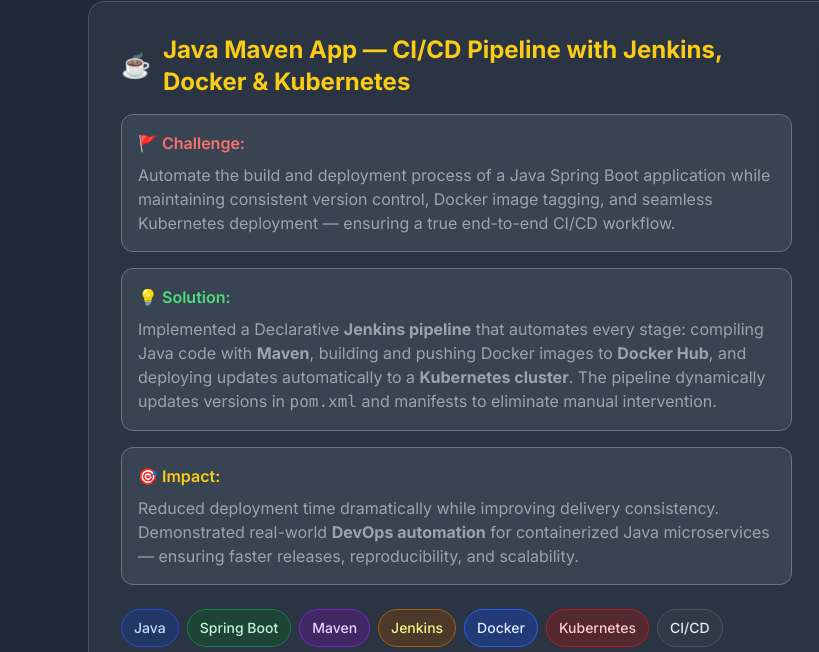
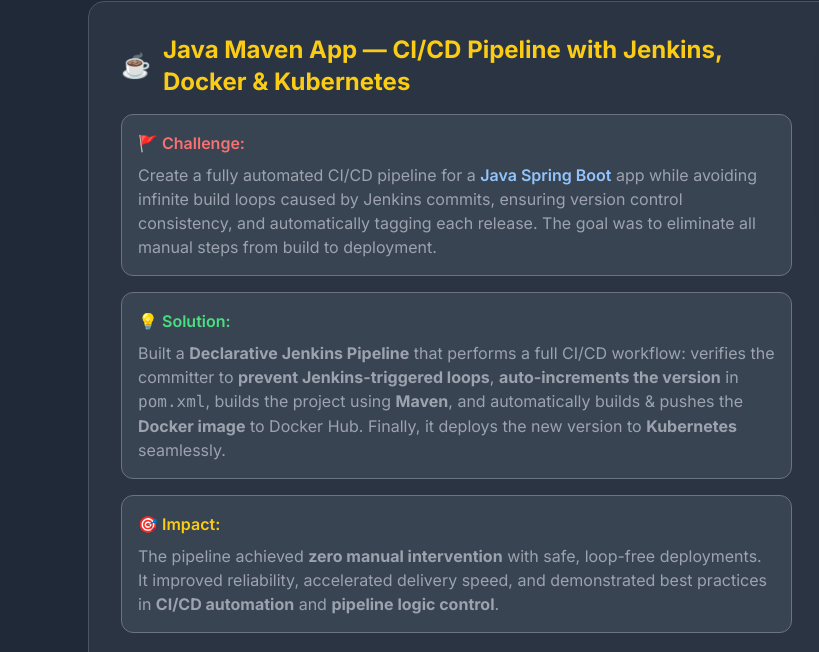
Before and after one commit to BenSassiAhmed/Portfolio, a plain HTML site: page index.html in a window 1280 px wide. Shown: the part 3131-3783 px from the top of the page, 0-819 px from the left. Drawn offline with nearby package versions, Linux system fonts and the light colour scheme.

Commit message:
updated java maven app

```diff
--- a/index.html
+++ b/index.html
@@ -441,9 +441,9 @@ window.addEventListener('load', () => {
             <span class="text-red-400">🚩 Challenge:</span>
           </h4>
           <p class="text-gray-400">
-            Automate the build and deployment process of a Java Spring Boot application
-            while maintaining consistent version control, Docker image tagging, and seamless
-            Kubernetes deployment — ensuring a true end-to-end CI/CD workflow.
+            Create a fully automated CI/CD pipeline for a <span class="text-blue-300 font-semibold">Java Spring Boot</span>
+            app while avoiding infinite build loops caused by Jenkins commits, ensuring version control consistency,
+            and automatically tagging each release. The goal was to eliminate all manual steps from build to deployment.
           </p>
         </div>
 
@@ -453,12 +453,12 @@ window.addEventListener('load', () => {
             <span class="text-green-400">💡 Solution:</span>
           </h4>
           <p class="text-gray-400">
-            Implemented a Declarative <strong>Jenkins pipeline</strong> that automates every stage:
-            compiling Java code with <strong>Maven</strong>, building and pushing Docker images to
-            <strong>Docker Hub</strong>, and deploying updates automatically to a
-            <strong>Kubernetes cluster</strong>.
-            The pipeline dynamically updates versions in <code>pom.xml</code> and manifests to
-            eliminate manual intervention.
+            Built a <strong>Declarative Jenkins Pipeline</strong> that performs a full CI/CD workflow:
+            verifies the committer to <strong>prevent Jenkins-triggered loops</strong>,
+            <strong>auto-increments the version</strong> in <code>pom.xml</code>,
+            builds the project using <strong>Maven</strong>,
+            and automatically builds & pushes the <strong>Docker image</strong> to Docker Hub.
+            Finally, it deploys the new version to <strong>Kubernetes</strong> seamlessly.
           </p>
         </div>
 
@@ -468,9 +468,9 @@ window.addEventListener('load', () => {
             <span class="text-yellow-400">🎯 Impact:</span>
           </h4>
           <p class="text-gray-400">
-            Reduced deployment time dramatically while improving delivery consistency.
-            Demonstrated real-world <strong>DevOps automation</strong> for containerized Java
-            microservices — ensuring faster releases, reproducibility, and scalability.
+            The pipeline achieved <strong>zero manual intervention</strong> with safe, loop-free deployments.
+            It improved reliability, accelerated delivery speed, and demonstrated best practices in
+            <strong>CI/CD automation</strong> and <strong>pipeline logic control</strong>.
           </p>
         </div>
       </div>
@@ -510,6 +510,7 @@ window.addEventListener('load', () => {
 
   </div>
 </article>
+
 
 
       <!-- Network Monitoring System -->
```
